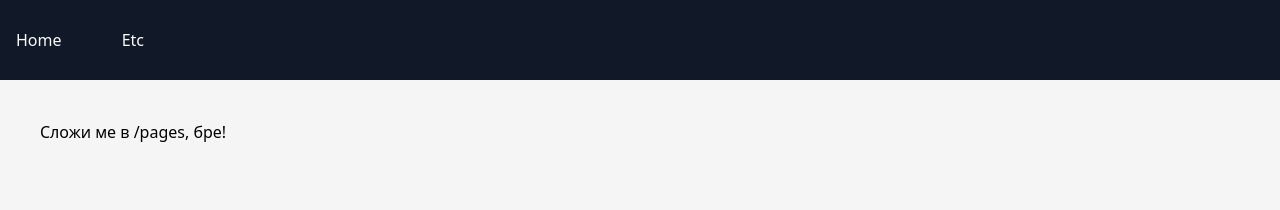
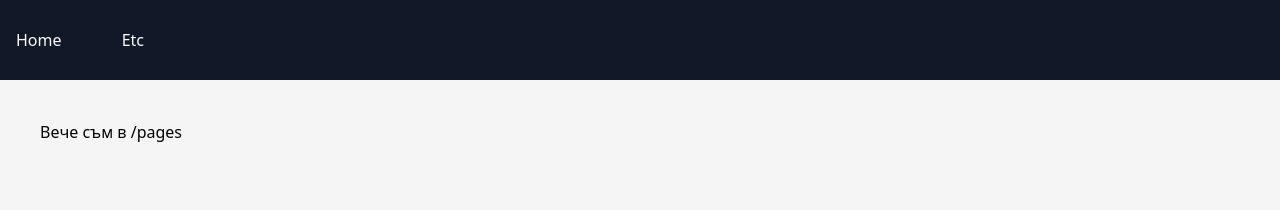
Before and after one commit to babogdanov/doneros, a React (Vite) app in the folder frontend/: page /etc in a window 1280 px wide. Shown: the top 210 px of the page. Built offline with nearby package versions, Linux system fonts and the light colour scheme.

Commit message:
Fixes and refactoring

```diff
--- /dev/null
+++ b/frontend/src/pages/etc.tsx
@@ -0,0 +1,5 @@
+const ETC = () => {
+  return <div> Вече съм в /pages </div>
+}
+
+export default ETC
--- a/frontend/src/routes.tsx
+++ b/frontend/src/routes.tsx
@@ -1,6 +1,7 @@
 import { Route, Routes } from 'react-router-dom'
 
 import Layout from './components/common/Layout'
+import ETC from './pages/etc'
 import Home from './pages/home'
 
 const AppRoutes = () => {
@@ -8,7 +9,7 @@ const AppRoutes = () => {
     <Routes>
       <Route element={<Layout />}>
         <Route path="/" element={<Home />} />
-        <Route path="/etc" element={<div> Сложи ме в /pages, бре! </div>} />
+        <Route path="/etc" element={<ETC />} />
       </Route>
     </Routes>
   )
```
Also changed, not shown: 1 other file (tests, documents, lock files or other folders).
